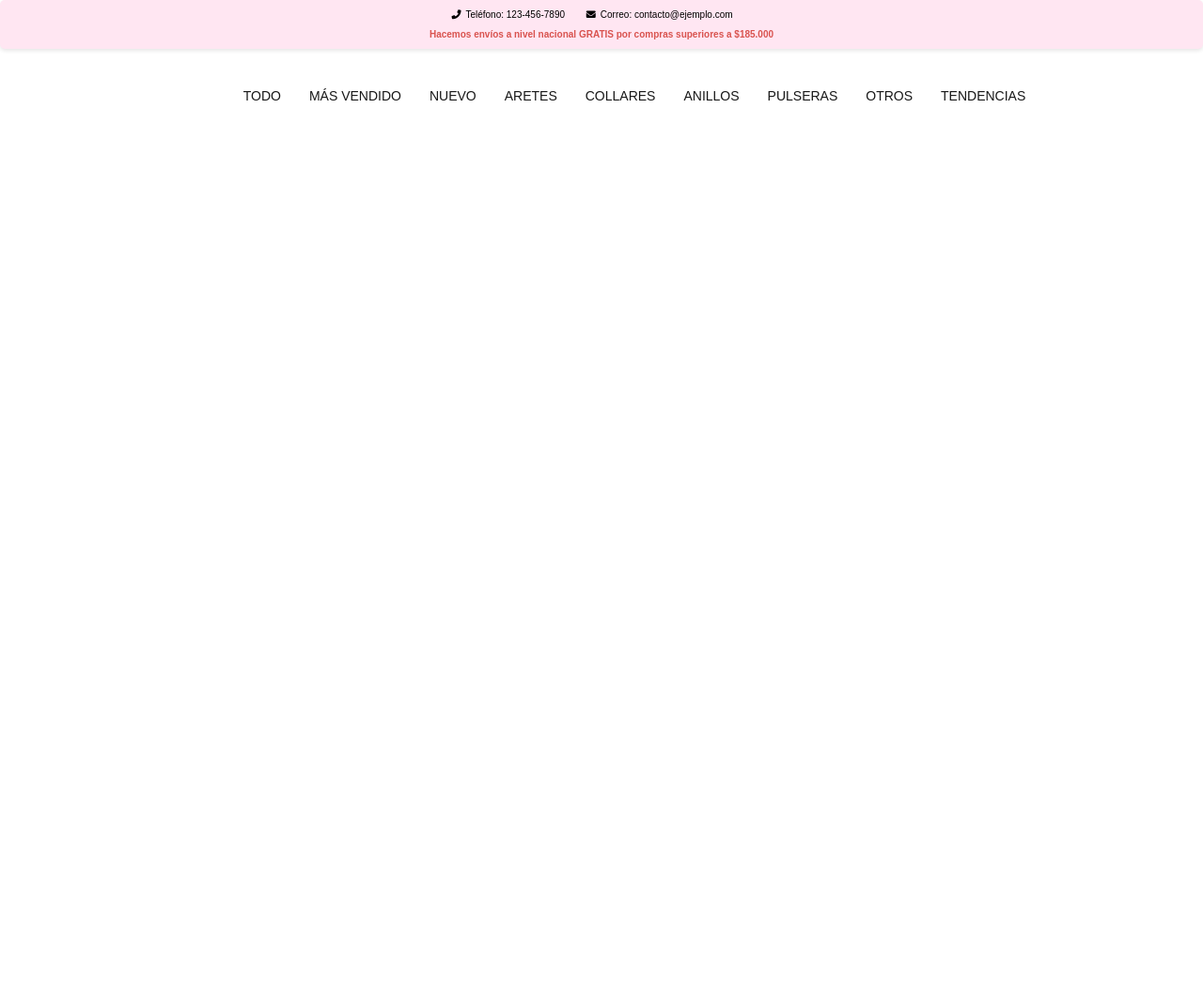
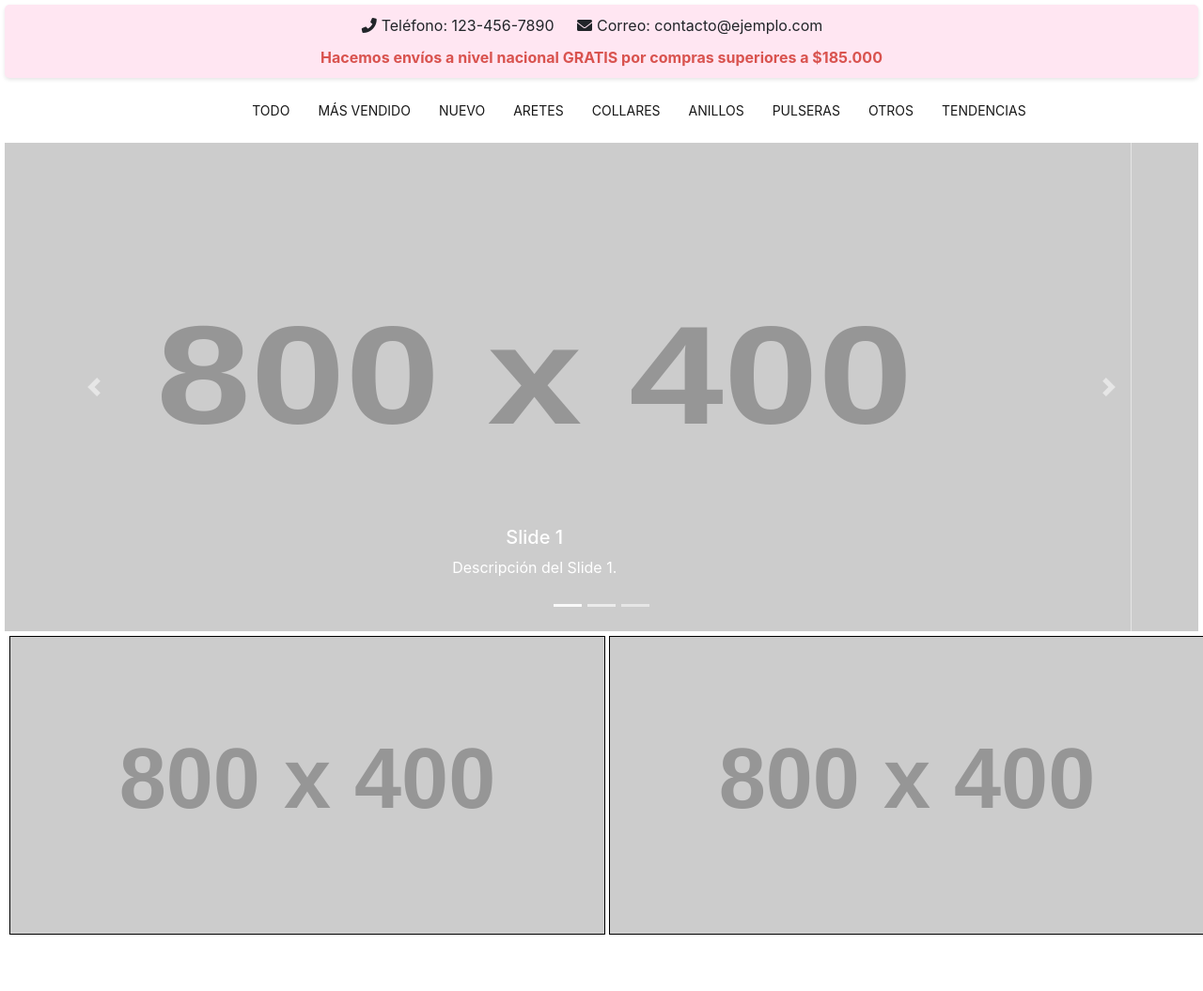
Before and after one commit to josecharris/AccessoriesPage, a plain HTML site: page index.html in a window 1280 px wide. Shown: the whole page at 94% size. Before the commit the page ends 800 px from the top, so only its background shows below. Drawn offline with nearby package versions, Linux system fonts and the light colour scheme; placeholder pictures from the web are drawn by us.

Commit message:
Se modifican estilos y maquetación de la página

```diff
--- a/css/style.css
+++ b/css/style.css
@@ -3,11 +3,13 @@
     margin: 0;
     padding: 0;
 }
+
 body {
     font-family: "Avenir Next", sans-serif;
     --color1: #181818;
     --color2: #FFF;
     font-size: 62.5%;
+    overflow-x: hidden;
 }
 .nav-bar {
     width: 100%;
@@ -19,6 +21,7 @@ body {
     background-color: var(--color2);
     padding: 12px 20px;
     justify-content: center;
+    margin: 5px;
 }
 .logo img {width: 40px;}
 .menu {display: flex; }
@@ -68,6 +71,7 @@ body {
     border-radius: 5px;
     box-shadow: 0 2px 4px rgba(0,0,0,0.1);
     margin-bottom: 20px;
+    margin: 5px;
     text-align: center;
 }
 .contact-info .contact-item {
@@ -102,4 +106,31 @@ body {
     .menu li a {padding: 10px;}
     .open-menu , .close-menu {display: block;}
     #check:checked ~ .menu {right: 0;}
+
+    .imgcarousel{
+        height: 100px;
+    }
+
+    .panel {
+        width: 40.4%; /* Ancho del panel */
+        height: 40.4%; /* Alto del panel */
+        background-color: #eb1c80; /* Color de fondo del panel */
+        border: 1px solid #d0089b; /* Borde del panel */
+        margin-left: 4px;
+    }
+
+
 }
+
+.container-carousel{
+    margin: 5px;
+}
+
+.panel {
+    width: 48.4%; /* Ancho del panel */
+    height: 48.4%; /* Alto del panel */
+    background-color: #4CAF50; /* Color de fondo del panel */
+    border: 1px solid #000; /* Borde del panel */
+    margin-left: 4px;
+
+}
--- a/index.html
+++ b/index.html
@@ -7,6 +7,8 @@
     <title>Page</title>
     <link rel="stylesheet" href="./css/style.css">
     <link rel="stylesheet" href="https://cdnjs.cloudflare.com/ajax/libs/font-awesome/6.0.0-beta2/css/all.min.css" integrity="sha512-YWzhKL2whUzgiheMoBFwW8CKV4qpHQAEuvilg9FAn5VJUDwKZZxkJNuGM4XkWuk94WCrrwslk8yWNGmY1EduTA==" crossorigin="anonymous" referrerpolicy="no-referrer" /></head>
+    <link rel="stylesheet" href="https://maxcdn.bootstrapcdn.com/bootstrap/4.5.2/css/bootstrap.min.css">
+
 <body>
     <header>
         <div class="contact-info">
@@ -40,6 +42,60 @@
             </ul>
         </nav>
     </header>
+    <div class="container-carousel">
+        <div id="myCarousel" class="carousel slide" data-ride="carousel">
+            <ol class="carousel-indicators">
+              <li data-target="#myCarousel" data-slide-to="0" class="active"></li>
+              <li data-target="#myCarousel" data-slide-to="1"></li>
+              <li data-target="#myCarousel" data-slide-to="2"></li>
+            </ol>
+            <div class="carousel-inner">
+              <div class="carousel-item active">
+                <img src="https://via.placeholder.com/800x400?text=Slide+1" style="height: 520px;" class="d-block w-100 imgcarousel" alt="Producto 1">
+                <div class="carousel-caption d-none d-md-block">
+                  <h5>Slide 1</h5>
+                  <p>Descripción del Slide 1.</p>
+                </div>
+              </div>
+              <div class="carousel-item">
+                <img src="https://via.placeholder.com/800x400?text=Slide+2" style="height: 520px;" class="d-block w-100 imgcarousel" alt="Producto 2">
+                <div class="carousel-caption d-none d-md-block">
+                  <h5>Slide 2</h5>
+                  <p>Descripción del Slide 2.</p>
+                </div>
+              </div>
+              <div class="carousel-item">
+                <img src="https://via.placeholder.com/800x400?text=Slide+3" style="height: 520px;" class="d-block w-100 imgcarousel" alt="Producto 3">
+                <div class="carousel-caption d-none d-md-block">
+                  <h5>Slide 3</h5>
+                  <p>Descripción del Slide 3.</p>
+                </div>
+              </div>
+            </div>
+            <a class="carousel-control-prev" href="#myCarousel" role="button" data-slide="prev">
+              <span class="carousel-control-prev-icon" aria-hidden="true"></span>
+              <span class="sr-only">Previous</span>
+            </a>
+            <a class="carousel-control-next" href="#myCarousel" role="button" data-slide="next">
+              <span class="carousel-control-next-icon" aria-hidden="true"></span>
+              <span class="sr-only">Next</span>
+            </a>
+          </div>
+    </div>
 
+    <div id="seccion-productos">
+        <div class="row">
+            <div class="panel" style="margin-left: 25px; margin-bottom: 60px;">
+                <img src="https://via.placeholder.com/800x400?text=Slide+3" class="d-block w-100" alt="Producto 3">
+            </div>
+            <div class="panel" style="margin-bottom: 60px;">
+                <img src="https://via.placeholder.com/800x400?text=Slide+3" class="d-block w-100" alt="Producto 3">
+            </div>
+        </div>
+    </div>
+
+    <script src="https://ajax.googleapis.com/ajax/libs/jquery/3.5.1/jquery.min.js"></script>
+    <script src="https://cdnjs.cloudflare.com/ajax/libs/popper.js/1.16.0/umd/popper.min.js"></script>
+    <script src="https://maxcdn.bootstrapcdn.com/bootstrap/4.5.2/js/bootstrap.min.js"></script>
 </body>
 </html>
```
